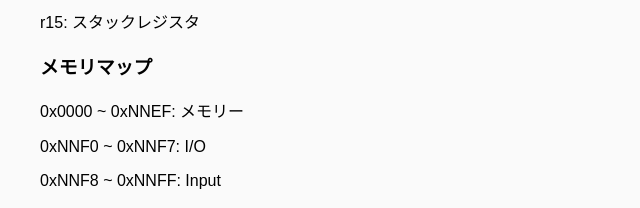
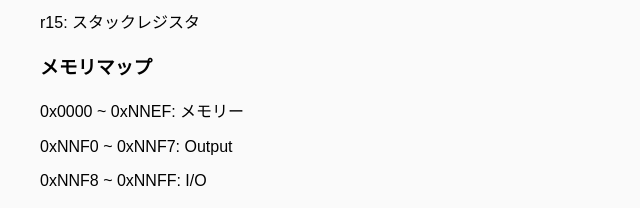
Before and after one commit to nekoyukke/nekoyukke.github.io, a plain HTML site: page A001mililiindex.html in a window 1280 px wide. Shown: the part 1480-1688 px from the top of the page, 0-640 px from the left. Drawn offline with Linux system fonts and the light colour scheme; a script that the page names is missing.

Commit message:
Add files via upload

```diff
--- a/A001mililiindex.html
+++ b/A001mililiindex.html
@@ -110,8 +110,8 @@ HALT               A | 0F |   DONT  |   CPUを停止させます
     <p>r15: スタックレジスタ</p>
     <h3>メモリマップ</h3>
     <p>0x0000 ~ 0xNNEF: メモリー</p>
-    <p>0xNNF0 ~ 0xNNF7: I/O</p>
-    <p>0xNNF8 ~ 0xNNFF: Input</p>
+    <p>0xNNF0 ~ 0xNNF7: Output</p>
+    <p>0xNNF8 ~ 0xNNFF: I/O</p>
     <h1>🔍 Pythonで入力解析</h1>
     <p>テキストを入力して解析してみよう：</p>
     <div class="editor">
```
